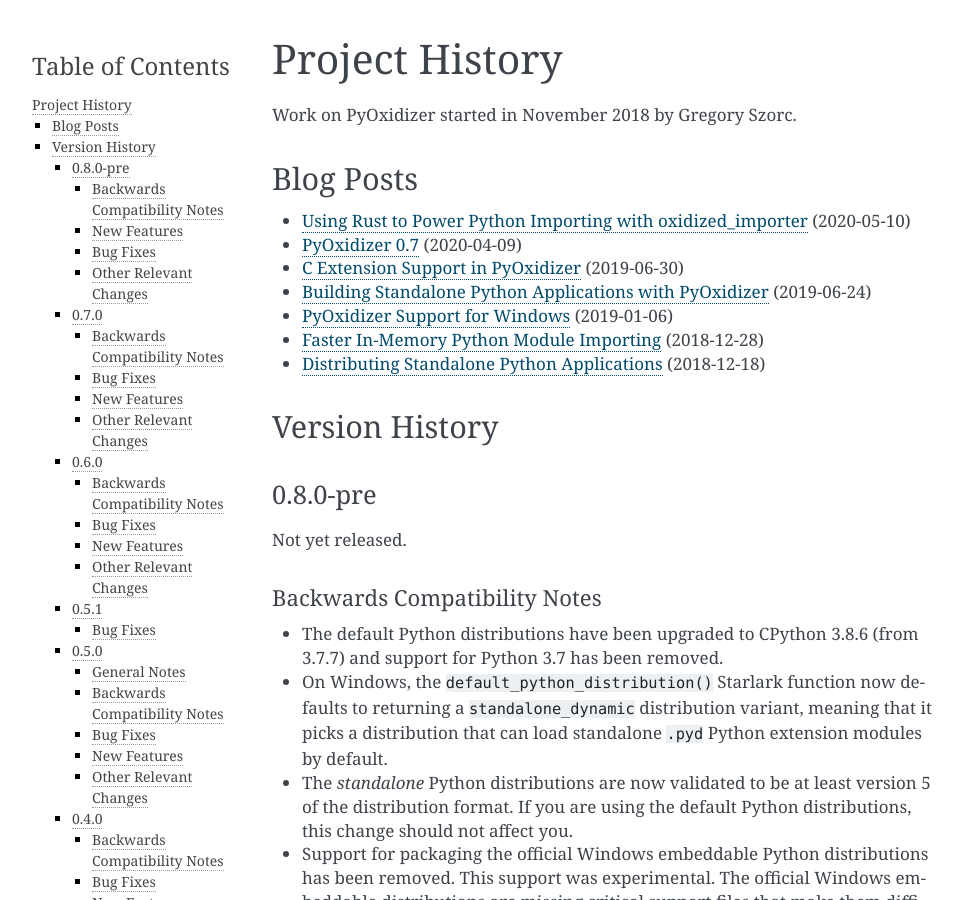
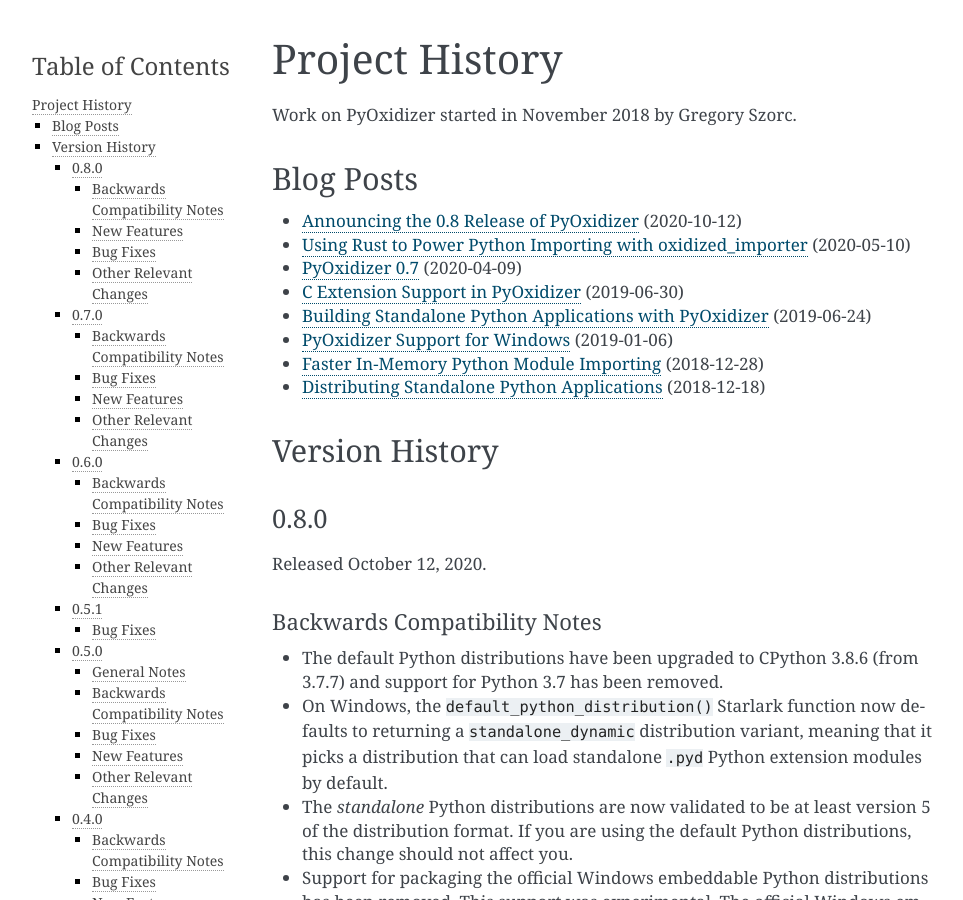
Before and after one commit to indygreg/PyOxidizer, a Sphinx documentation site: the page built from docs/history.rst, in a window 1280 px wide and 900 px high. Shown: the whole window, without its empty margins (148-1111 px from the left). Built offline with Sphinx 7.4.7, drawn with Linux system fonts in a browser that asks for light colours; the version number is read from the project's files by our own code.

Commit message:
docs: document 0.8.0 release and link to blog post
The post isn't yet published. Meh.

```diff
--- a/docs/history.rst
+++ b/docs/history.rst
@@ -9,6 +9,7 @@
 Blog Posts
 ==========
 
+* `Announcing the 0.8 Release of PyOxidizer <https://gregoryszorc.com/blog/2020/10/12/announcing-the-0.8-release-of-pyoxidizer/>`_ (2020-10-12)
 * `Using Rust to Power Python Importing with oxidized_importer <https://gregoryszorc.com/blog/2020/05/10/using-rust-to-power-python-importing-with-oxidized_importer/>`_ (2020-05-10)
 * `PyOxidizer 0.7 <https://gregoryszorc.com/blog/2020/04/09/pyoxidizer-0.7/>`_ (2020-04-09)
 * `C Extension Support in PyOxidizer <https://gregoryszorc.com/blog/2019/06/30/c-extension-support-in-pyoxidizer/>`_ (2019-06-30)
@@ -22,10 +23,10 @@
 Version History
 ===============
 
-0.8.0-pre
----------
+0.8.0
+-----
 
-Not yet released.
+Released October 12, 2020.
 
 Backwards Compatibility Notes
 ^^^^^^^^^^^^^^^^^^^^^^^^^^^^^
```
